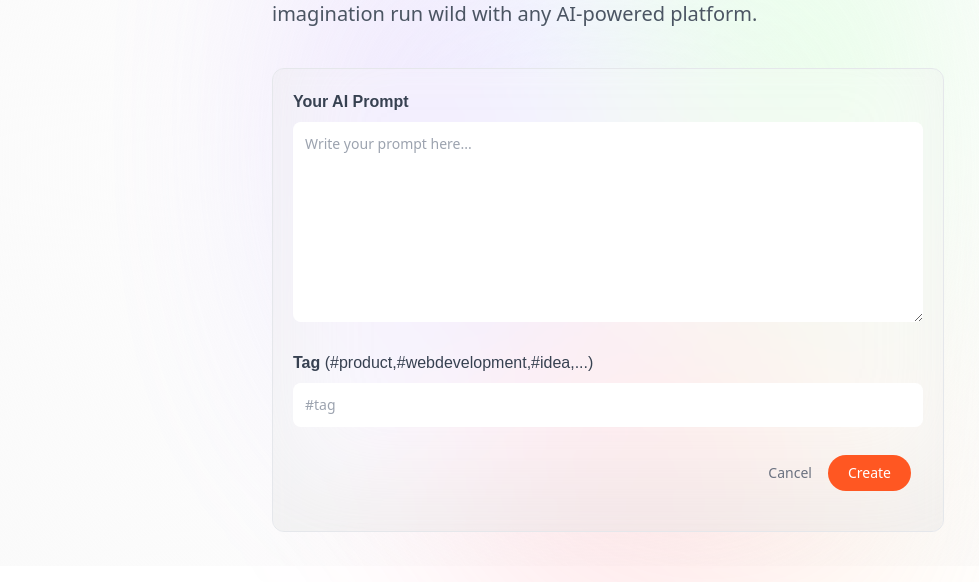
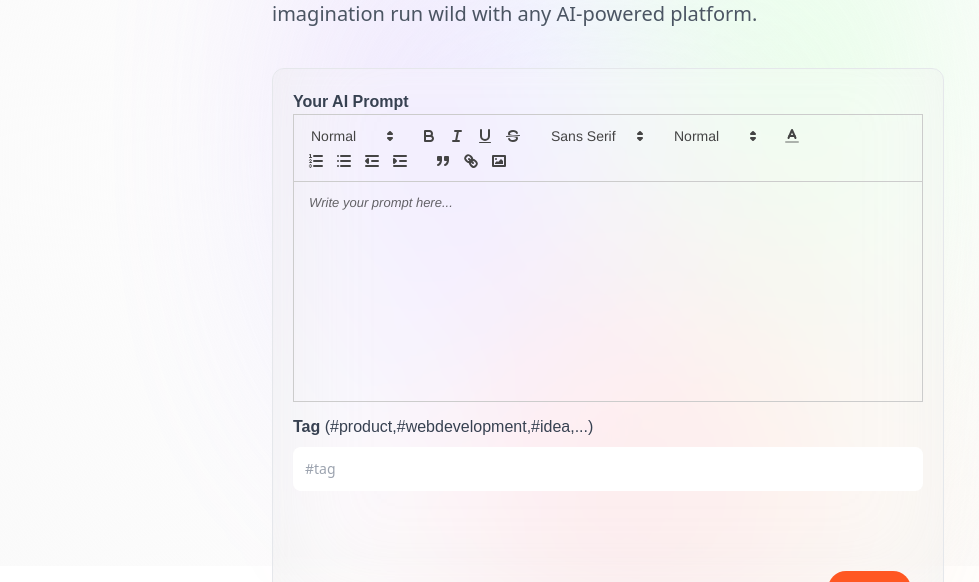
Before and after one commit to Avishake00/PromptKaro, a Next.js app: page /createPost in a window 1280 px wide. Shown: the part 234-816 px from the top of the page, without its empty margins (32-1011 px from the left). Built offline with nearby package versions, Linux system fonts and the light colour scheme; no server answers.

Commit message:
App done

```diff
--- a/app/api/Prompt/[id]/route.js
+++ b/app/api/Prompt/[id]/route.js
@@ -20,7 +20,7 @@ export const GET = async (request, { params }) => {
 };
 //update prompt
 export const PATCH = async (request, { params }) => {
-	const { prompt, tag } = request.json();
+	const { prompt, tag } =await request.json();
 	try {
 		await connectDB();
 
--- /dev/null
+++ b/app/profile/[id]/page.js
@@ -0,0 +1,39 @@
+"use client";
+import Profile from "@components/Profile";
+import axios from "axios";
+import { useRouter, useSearchParams } from "next/navigation";
+import React, { useEffect, useState } from "react";
+
+const UserProfile = ({ params }) => {
+	const [posts, setPosts] = useState([]);
+	const router = useRouter();
+	const searchParams = useSearchParams();
+	const username = searchParams.get("name");
+
+	//to fetch all the posts
+	useEffect(() => {
+		console.log(params?.id);
+
+		const fetchPosts = async () => {
+			console.log(params.id);
+			const response = await axios.get(`/api/user/${params.id}/post`);
+			const data = response.data;
+			console.log(data);
+			setPosts(data);
+		};
+
+		if (params?.id) fetchPosts();
+	}, [params.id]);
+
+	return (
+		<div>
+			<Profile
+				name={username}
+				desc = {`Welcome to ${username}'s personalized profile page`}
+				data={posts}
+			/>
+		</div>
+	);
+};
+
+export default UserProfile;
--- a/app/profile/page.js
+++ b/app/profile/page.js
@@ -1,41 +1,55 @@
-'use client'
-import Profile from '@components/Profile'
-import axios from 'axios'
-import { useSession } from 'next-auth/react'
-import { useRouter } from 'next/navigation'
-import React, { useEffect, useState } from 'react'
+"use client";
+import Profile from "@components/Profile";
+import axios from "axios";
+import { useSession } from "next-auth/react";
+import { useRouter } from "next/navigation";
+import React, { useEffect, useState } from "react";
 
 const MyProfile = () => {
 	const { data: session, status } = useSession();
 	const [posts, setPosts] = useState([]);
-    const router=useRouter();
+	const router = useRouter();
 
+    //to fetch all the posts
 	useEffect(() => {
 		console.log(session?.user.id);
 		const fetchPosts = async () => {
-            if (status === 'authenticated' && session?.user.id) {
+			if (status === "authenticated" && session?.user.id) {
 				try {
 					const response = await axios.get(`api/user/${session.user.id}/post`);
 					const data = response.data;
 					console.log(data);
 					setPosts(data);
 				} catch (error) {
-                    console.error('Error fetching posts:', error);
+					console.error("Error fetching posts:", error);
 				}
 			}
-        }
+		};
 
 		fetchPosts();
 	}, [session, status]);
 
-    const handleEdit=()=>{
-        router.push('/update-prompt')
+    // to edit the post
+	const handleEdit = (post) => {
+		router.push(`/update-prompt?id=${post._id}`);
+	};
 
+    //to delete the post
+	const handleDelete = async (post) => {
+		const hasConfirm = confirm("Are you sure you want to delete this post?");
+
+		if (hasConfirm) {
+			try {
+				await axios.delete(`/api/Prompt/${post._id.toString()}`);
+
+				const filteredPost = posts.filter((p) => p._id !== post.id);
+				setPosts(filteredPost);
+				window.location.reload();
+			} catch (error) {
+				console.log(error);
 			}
-
-    const handleDelete=()=>{
-
 		}
+	};
 
 	return (
 		<div>
@@ -48,6 +62,6 @@ const MyProfile = () => {
 			/>
 		</div>
 	);
-}
+};
 
 export default MyProfile;
--- /dev/null
+++ b/app/update-prompt/page.js
@@ -0,0 +1,71 @@
+'use client';
+import Form from '@components/Form';
+import axios from 'axios';
+import { useSession } from 'next-auth/react';
+import { useRouter, useSearchParams } from 'next/navigation';
+import React, { useEffect, useState } from 'react';
+
+const EditPrompt = () => {
+  const { data: session } = useSession();
+  const router = useRouter();
+  const [submitting, setSubmitting] = useState(false);
+  const [Post, setPost] = useState({
+    prompt: '',
+    tag: '',
+  });
+
+  const searchParams=useSearchParams();
+  const promptId=searchParams.get('id');
+
+  useEffect(() => {
+    const getPromptDetails=async()=>{
+        const response=await axios.get(`/api/Prompt/${promptId}`);
+        const data=response.data;
+
+        setPost({
+            prompt:data.prompt,
+            tag:data.tag,
+        })
+    }
+
+    if(promptId)getPromptDetails();
+
+  }, [promptId])
+
+
+  const edit_prompt = async (e) => {
+    e.preventDefault();
+    setSubmitting(true);
+
+    if (!promptId) return alert("Missing PromptId!");
+
+    try {
+        const response = await axios.patch(`/api/Prompt/${promptId}`, {
+            prompt: Post.prompt,
+            tag: Post.tag,
+          });
+
+
+        router.push("/");
+
+    } catch (error) {
+      console.log(error);
+    } finally {
+      setSubmitting(false);
+    }
+  };
+
+  return (
+    <div>
+      <Form
+        type="Edit"
+        Post={Post}
+        setPost={setPost}
+        submitting={submitting}
+        handleSubmit={edit_prompt}
+      />
+    </div>
+  );
+};
+
+export default EditPrompt;
--- a/components/Form.jsx
+++ b/components/Form.jsx
@@ -1,5 +1,7 @@
 import Link from "next/link";
 import React from "react";
+import TextEditor from "./TextEditor";
+
 
 const Form = ({ type, Post, setPost, submitting, handleSubmit }) => {
 	return (
@@ -13,19 +15,16 @@ const Form = ({ type, Post, setPost, submitting, handleSubmit }) => {
 			</p>
 
 			<form
-				className="mt-10 w-full max-w-2xl flex flex-col gap-7 glassmorphism"
+				className="mt-10 w-full max-w-2xl flex flex-col gap-20 glassmorphism"
 				onSubmit={handleSubmit}
 			>
 				<label>
-					<span className="font-satoshi font-semibold text-base text-gray-700">
+					<span className="font-satoshi font-semibold text-base text-gray-700 ">
 						Your AI Prompt
 					</span>
-					<textarea
-						value={Post.prompt}
-						onChange={(e) => setPost({ ...Post, prompt: e.target.value })}
-						required
-						className="form_textarea"
-						placeholder="Write your prompt here..."
+					<TextEditor
+					Value={Post.prompt}
+					handleOnchange={(value) => setPost({ ...Post, prompt: value })}
 					/>
 				</label>
 
--- a/components/Navbar.jsx
+++ b/components/Navbar.jsx
@@ -33,7 +33,7 @@ const Navbar = () => {
 
 			{/* for desktop application */}
 			<div className="hidden sm:flex gap-3 md:gap-5">
-				{session?.user ? (
+				{session?.user && (
 					<>
 						<Link href={"/createPost"} className="black_btn">
 							Create Post
@@ -53,7 +53,9 @@ const Navbar = () => {
 							</div>
 						</Link>
 					</>
-				) : (
+				) }
+
+				 {!session?.user &&(
 					<>
 						{providers &&
 							Object.values(providers).map((provider) => (
--- a/components/PromptCard.jsx
+++ b/components/PromptCard.jsx
@@ -6,6 +6,23 @@ import React, { useState } from "react";
 import toast from "react-hot-toast";
 import { FaRegEdit } from "react-icons/fa";
 import { MdOutlineDeleteOutline } from "react-icons/md";
+
+
+const Test = ({ data }) => {
+  // Split the data into words
+  const words = data.split(' ');
+
+  // Take the first two words
+  const firstTwoWords = words.slice(0, 6).join(' ');
+
+  // Concatenate "..." to the first two words
+  const truncatedData = `${firstTwoWords} ...`;
+
+  return (
+    <div dangerouslySetInnerHTML={{ __html: truncatedData }}></div>
+  );
+};
+
 
 const PromptCard = ({ post, handleTagClick, handleEdit, handleDelete }) => {
 	const [copied, setCopied] = useState("");
@@ -18,13 +35,25 @@ const PromptCard = ({ post, handleTagClick, handleEdit, handleDelete }) => {
 		navigator.clipboard.writeText(post.prompt);
 		toast.success("Copied to Clipboard");
 		setTimeout(() => setCopied(""), 3000);
+
 	};
+
+	console.log(post.prompt);
+	const handleImageOnclick=()=>{
+		console.log(post);
+		console.log(session?.user.id);
+
+		if(session?.user.id == post.creator._id) return router.push('/profile');
+
+		router.push(`/profile/${post.creator._id}?name=${post.creator.username}`)
+	}
 
 	return (
 		<div className="prompt_card">
 			<div className="flex justify-between items-start gap-1">
 				<div className="flex-1 flex justify-start items-center gap-3 cursor-pointer">
 					<Image
+					onClick={handleImageOnclick}
 						src={post?.creator?.image}
 						alt="User Image"
 						width={40}
@@ -43,12 +72,10 @@ const PromptCard = ({ post, handleTagClick, handleEdit, handleDelete }) => {
 
 				{session?.user.id === post.creator._id && pathname === "/profile" && (
 					<>
-						<div className="copy_btn">
+						<div className=" flex gap-2 mt-1.5">
 							<button onClick={handleEdit}>
 								<FaRegEdit size={16} className="text-blue-500" />
 							</button>
-						</div>
-						<div className="copy_btn">
 							<button onClick={handleDelete}>
 								<MdOutlineDeleteOutline size={16} className="text-teal-500" />
 							</button>
@@ -67,7 +94,8 @@ const PromptCard = ({ post, handleTagClick, handleEdit, handleDelete }) => {
 			</div>
 
 			<p className="my-4 font-satoshi text-sm text-gray-700 overflow-hidden">
-				{post.prompt}
+
+				<Test data={post.prompt}/>
 			</p>
 			<p
 				className="font-inter text-sm blue_gradient cursor-pointer"
--- /dev/null
+++ b/components/TextEditor.jsx
@@ -0,0 +1,55 @@
+import dynamic from "next/dynamic";
+import "react-quill/dist/quill.snow.css"; // Import the styles
+
+const ReactQuill = dynamic(() => import("react-quill"), { ssr: false }); // Dynamic import to avoid server-side rendering issues
+
+const formats = [
+	"header",
+	"font",
+	"size",
+	"bold",
+	"italic",
+	"underline",
+	"strike",
+	"blockquote",
+	"list",
+	"bullet",
+	"indent",
+	"link",
+	"image",
+	"color",
+];
+
+const modules = {
+	toolbar: [
+		[{ header: [1, 2, 3, false] }],
+		["bold", "italic", "underline", "strike"],
+		[{ font: [] }],
+		[{ size: ["small", false, "large", "huge"] }],
+		[{ color: [] }],
+		[
+			{ list: "ordered" },
+			{ list: "bullet" },
+			{ indent: "-1" },
+			{ indent: "+1" },
+		],
+		["blockquote", "link", "image"],
+	],
+};
+
+const TextEditor = ({Value,handleOnchange,placeholderText}) => {
+  return (
+    <ReactQuill
+						value={Value}
+						onChange={handleOnchange}
+						required
+						theme="snow"
+						placeholder="Write your prompt here..."
+						style={{ height: "220px", borderRadius: "8px" }}
+						modules={modules}
+						formats={formats}
+					/>
+  )
+}
+
+export default TextEditor
```
Also changed, not shown: components/Feed.jsx (+65 -32 lines), package.json (+9 -3 lines), 1 other file (tests, documents, lock files or other folders). Lines whose indentation alone changed are shown as unchanged.
